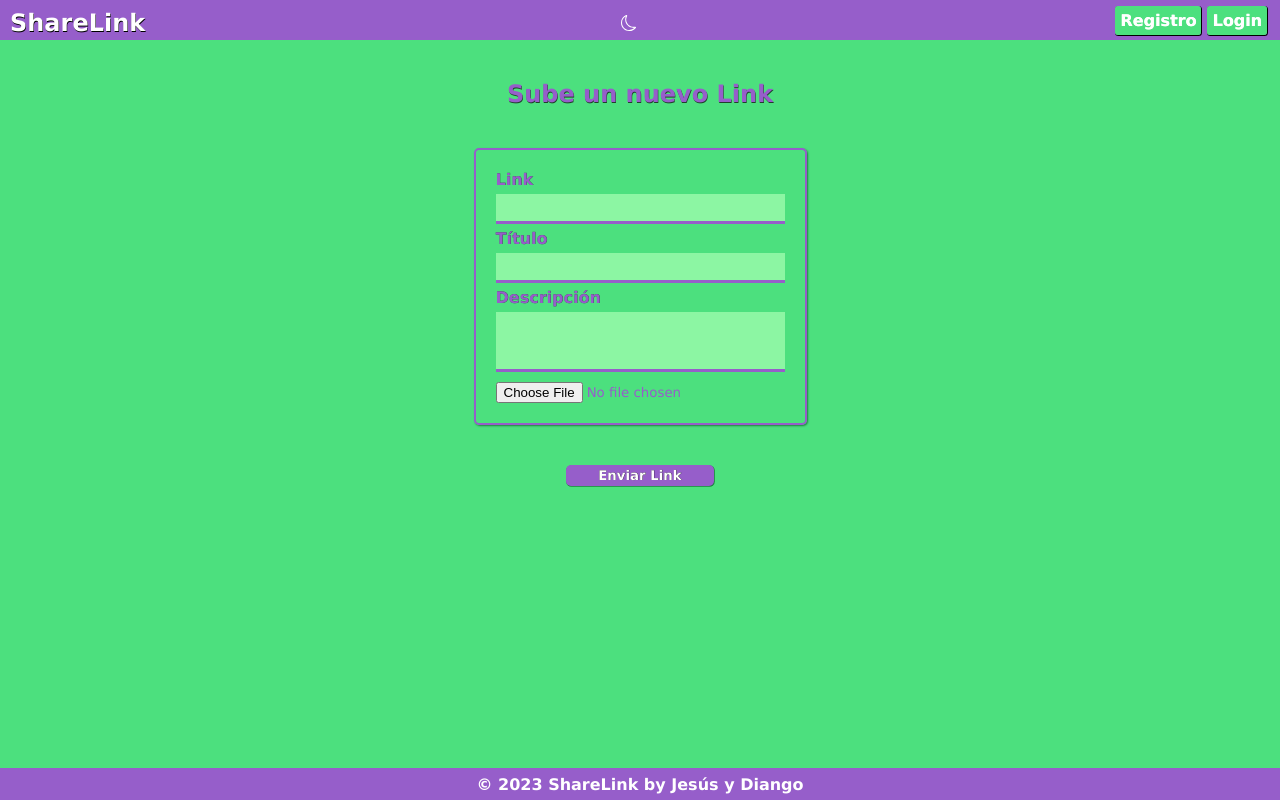
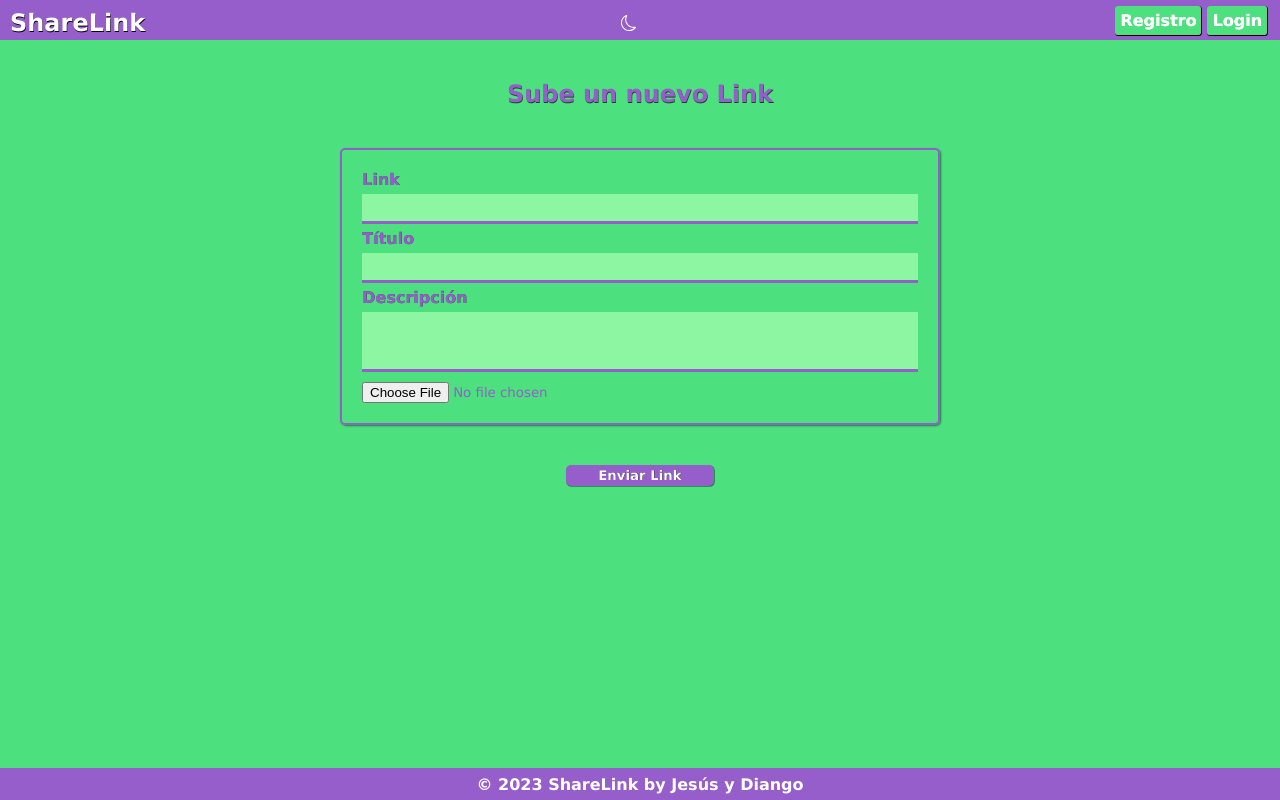
Before and after one commit to DIANG016/SHARELINKS, a React (Create React App) app: page /enlace in a window 1280 px wide. Built offline with nearby package versions, Linux system fonts and the light colour scheme.

Commit message:
actualizacion

```diff
--- a/src/APP.css
+++ b/src/APP.css
@@ -114,12 +114,6 @@ main.nigth input::placeholder {
 
 /*Version ordenador*/
 
-@media (min-width: 500px) {
-  body {
-    grid-template-rows: 1rem 1fr 2rem;
-  }
-}
-
 @media (min-width: 600px) {
   #root {
     grid-template-rows: 2.5rem 1fr 2rem;
--- a/src/components/EditImage.js
+++ b/src/components/EditImage.js
@@ -12,24 +12,11 @@ export const EditImage = () => {
   const { id } = useParams();
   const { token, user } = useContext(AuthContext);
 
-  //console.log(user);
   const [logedUser, setLogedUser] = useState("");
-
-  //const [nombre, setNombre] = useState("");
-  //const [email, setEmail] = useState("");
-
-  //const [biography, setBiography] = useState("");
   const [photo, setPhoto] = useState(null);
   const [loading, setLoading] = useState(false);
   const [error, setError] = useState("");
   const newAvatarRef = useRef();
-
-  // useEffect(() => {
-  //setNombre(user?.nombre);
-  // setEmail(user?.email);
-  //setBiography(user?.biography);
-  //     setPhoto(user?.file);
-  //   }, [user]);
 
   const handleSubmit = async (e) => {
     e.preventDefault();
@@ -39,15 +26,7 @@ export const EditImage = () => {
 
       setPhoto(null);
 
-      //   if (!file) {
-      //     toast.warn("No has introducido ningún dato nuevo");
-      //     return;
-      //   }
       const formData = new FormData();
-
-      //formData.append("nombre", nombre);
-      //formData.append("email", email);
-      //  formData.append("biography", biography);
       formData.append("photo", file);
 
      await sendImageService({ token, id, formData });
@@ -58,9 +37,8 @@ export const EditImage = () => {
         photo,
       });
 
-      // setPhoto(null);
       navigate(`/user/${id}`);
-      toast.success("¡Cambios realizados correctamente!");
+      toast.success("¡Foto cambiada correctamente!");
     } catch (error) {
       setError(error.message);
       setTimeout(() => {
@@ -91,14 +69,12 @@ export const EditImage = () => {
 
                 setPhoto(URL.createObjectURL(file));
               }}
-              //   onChange={(e) => setPhoto(e.target.files[0])}
             />
           </div>
           {photo ? (
             <figure>
               <img
                 src={`${process.env.REACT_APP_API}/uploads/${user.photo}`}
-                //src={URL.createObjectURL(photo)}
                 style={{ width: "100px" }}
                 alt="Preview"
               />
--- a/src/pages/EditUser.js
+++ b/src/pages/EditUser.js
@@ -54,7 +54,7 @@ export const EditUser = () => {
         biography
       });
 
-      // setPhoto(null);
+
       navigate(`/user/${id}`);
       toast.success("¡Cambios realizados correctamente!");
     } catch (error) {
--- a/src/pages/home.css
+++ b/src/pages/home.css
@@ -3,7 +3,7 @@
 /*Home sin logearse*/
 
 .contenedorHome {
-  color: var(--primary);
+  color:var(--primary);
   text-align: center;
   display: flex;
   flex-direction: column;
@@ -108,7 +108,7 @@ img.move3 {
   text-align: center;
   margin-top: 40px;
   font-size: 2rem;
-  color: var(--primary);
+  color:  var(--primary);
   text-shadow: 0.3px 0.3px var(--text-shadow);
 }
 
@@ -177,7 +177,7 @@ img.move3 {
   }
 
   .contenedorHomeLink {
-    margin-right: 40px;
+    margin-right: 80px;
   }
   .homeSubTitulo1 {
     font-size: xx-large;
@@ -186,8 +186,9 @@ img.move3 {
     font-size: x-large;
   }
 
-  /*home logeado*/
-  .tituloHomeLogeado {
-    margin-top: 20px;
-  }
+/*home logeado*/
+.tituloHomeLogeado {
+  margin-top: 20px;
 }
+
+}
--- a/src/pages/newLink.css
+++ b/src/pages/newLink.css
@@ -64,6 +64,8 @@
 
 @media (min-width: 600px) {
   .formContenedor {
-    align-items: center;
+    max-width: 600px;
+    margin-left: auto;
+    margin-right: auto;
   }
 }
```
Also changed, not shown: src/pages/login.css (line endings or trailing spaces), src/pages/register.css (line endings or trailing spaces).
